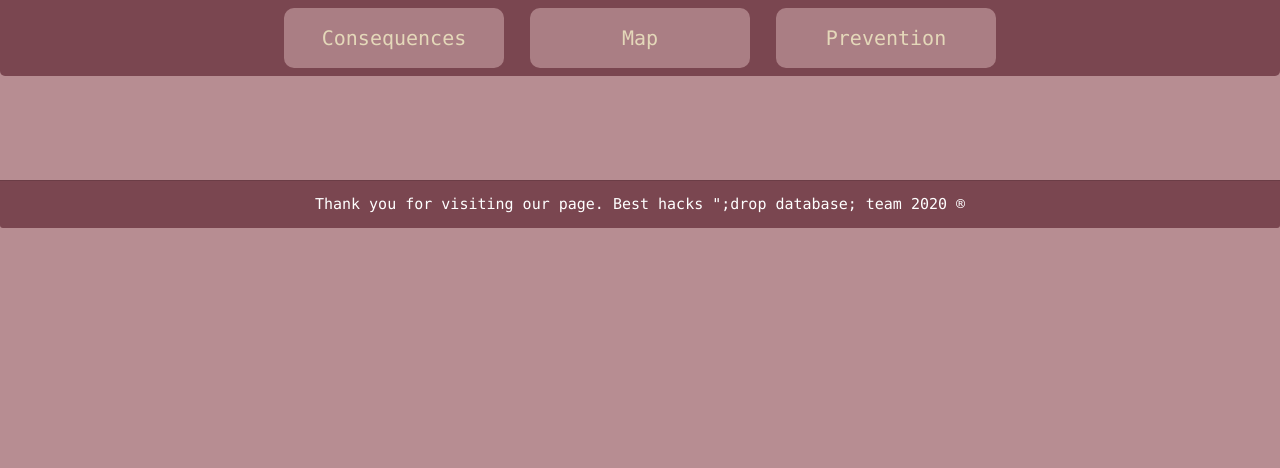
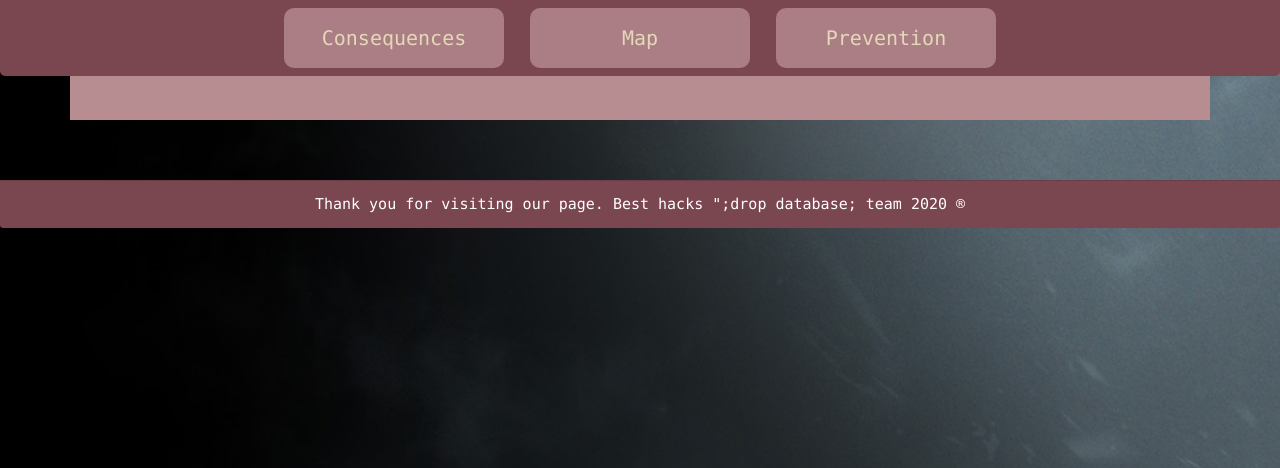
Before and after one commit to regin123/global-warming-investigator, a Django app: page /prevention/ in a window 1280 px wide. Shown: the top 468 px of the page. Run offline with Django 3.2, Linux system fonts and the light colour scheme; some libraries are stand-ins or nearby versions.

Commit message:
background

```diff
--- a/static/css/base.css
+++ b/static/css/base.css
@@ -1,6 +1,8 @@
 html, body{
     font-family: "Lucida Console", Courier, monospace;
-    background-color: #B78D92;
+    background: url('../images/dark_background1.jpg') no-repeat;
+    background-size: cover;
+    /*background-color: #B78D92;*/
 
 }
 /*div zbiorczy menu*/
```
Also changed, not shown: static/images/basic_background.jpg (added), static/images/dark_background1.jpg (added).
